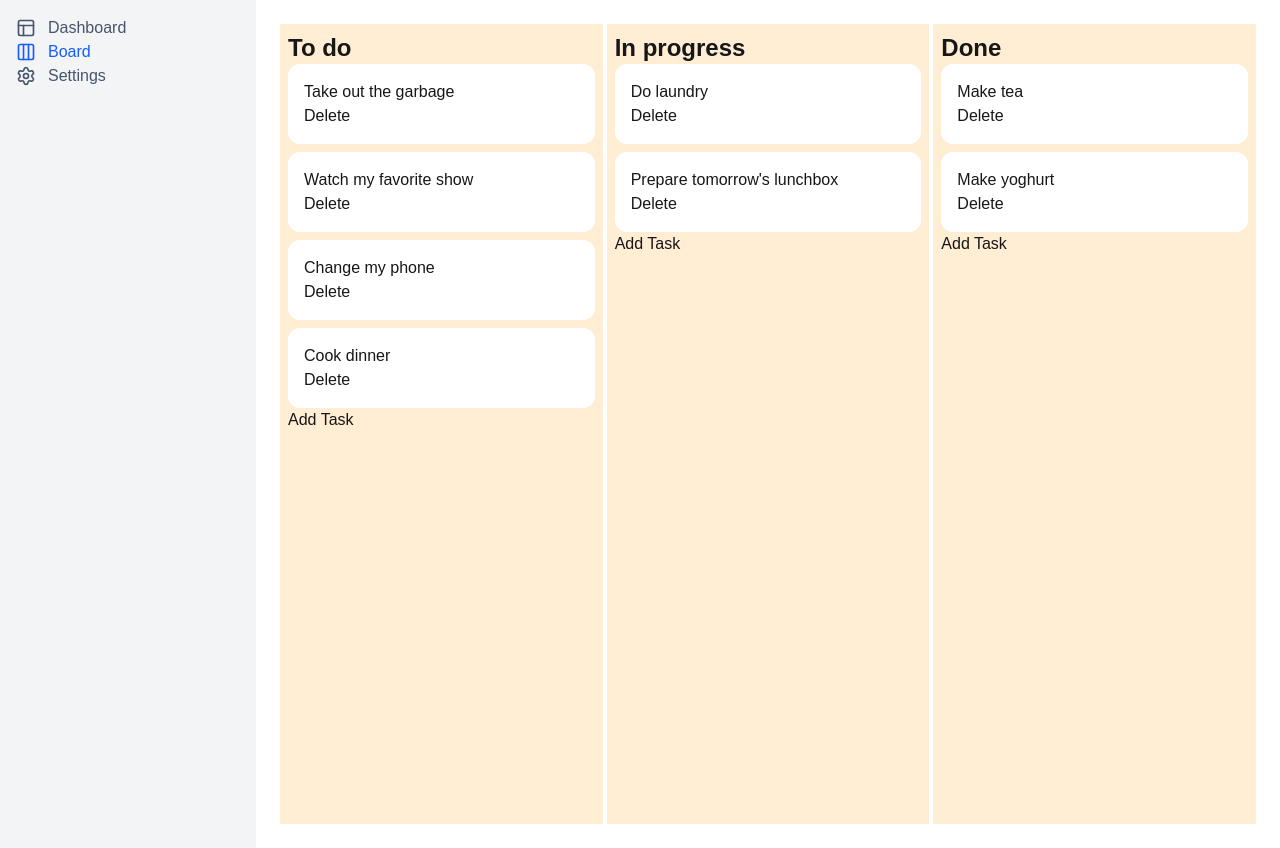
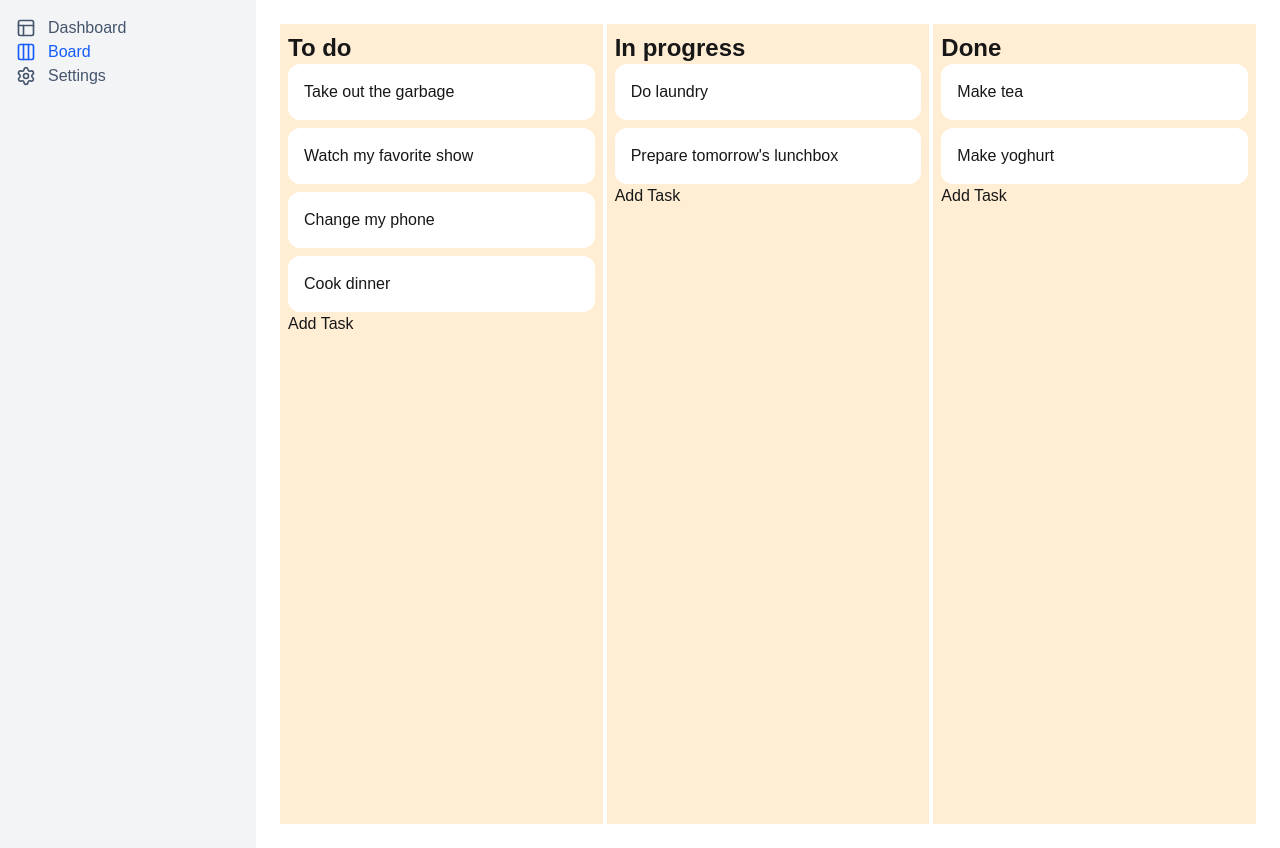
Before and after one commit to xixifish/project-tracker, a Next.js app: page /board in a window 1280 px wide. Built offline with nearby package versions, Linux system fonts and the light colour scheme.

Commit message:
feat: add editing task

```diff
--- a/src/app/board/page.tsx
+++ b/src/app/board/page.tsx
@@ -98,6 +98,20 @@ export default function Page() {
     setBoard(newState);
   }
 
+  function editTask(taskId: string, taskContent: string) {
+    const updatedTask: Task = {
+      id: taskId,
+      content: taskContent,
+    };
+
+    const newTasks: Record<string, Task> = {
+      ...board.tasks,
+      [taskId]: updatedTask,
+    };
+    const newState = { ...board, tasks: newTasks };
+    setBoard(newState);
+  }
+
   function deleteTask(columnId: string, taskId: string) {
     // Remove the task from the taskIds of the column
     const newTaskIds = [...board.columns[columnId].taskIds];
@@ -135,6 +149,7 @@ export default function Page() {
               column={column}
               tasks={tasks}
               addTask={addTask}
+              editTask={editTask}
               deleteTask={deleteTask}
             />
           );
--- a/src/components/Card.tsx
+++ b/src/components/Card.tsx
@@ -1,24 +1,73 @@
 import { Draggable } from "@hello-pangea/dnd";
 import { Task } from "../types/types";
+import { useState } from "react";
 
 type CardProps = {
   task: Task;
   index: number;
+  editTask: (taskId: string, taskContent: string) => void;
   deleteTaskInColumn: (taskId: string) => void;
 };
 
-export default function Card({ task, index, deleteTaskInColumn }: CardProps) {
+export default function Card({
+  task,
+  index,
+  editTask,
+  deleteTaskInColumn,
+}: CardProps) {
+  // Card has two states
+  const [isEditing, setIsEditing] = useState(false);
+  // Task Content
+  const [taskContent, setTaskContent] = useState(task.content);
+
   return (
     <Draggable draggableId={task.id} index={index}>
-      {(provided, snapshot) => (
+      {(provided, _snapshot) => (
         <div
-          className="flex-1 bg-white p-4 rounded-xl"
+          className="relative items-center bg-white p-4 rounded-xl group"
           ref={provided.innerRef}
           {...provided.draggableProps}
           {...provided.dragHandleProps}
         >
-          <div>{task.content}</div>
-          <button onClick={() => deleteTaskInColumn(task.id)}>Delete</button>
+          {isEditing ? (
+            <div>
+              <input
+                type="text"
+                onChange={(e) => setTaskContent(e.target.value)}
+                value={taskContent}
+              />
+              <div>
+                <button
+                  onClick={() => {
+                    editTask(task.id, taskContent);
+                    setIsEditing(false);
+                  }}
+                >
+                  Save
+                </button>
+                <button
+                  onClick={() => {
+                    setIsEditing(false);
+                    setTaskContent(task.content);
+                  }}
+                >
+                  Cancel
+                </button>
+              </div>
+            </div>
+          ) : (
+            <div className="flex">{task.content}</div>
+          )}
+          <div className="absolute top-0.5 right-1 hidden group-hover:flex">
+            <button
+              onClick={() => {
+                setIsEditing(true);
+              }}
+            >
+              Edit
+            </button>
+            <button onClick={() => deleteTaskInColumn(task.id)}>Delete</button>
+          </div>
         </div>
       )}
     </Draggable>
--- a/src/components/Column.tsx
+++ b/src/components/Column.tsx
@@ -14,6 +14,7 @@ export default function Column({
   column,
   tasks,
   addTask,
+  editTask,
   deleteTask,
 }: ColumnProps) {
   const [taskContent, setTaskContent] = useState("");
@@ -27,7 +28,7 @@ export default function Column({
     <div className="flex-1 bg-orange-100 p-2">
       <h1 className="text-2xl font-bold">{column.title}</h1>
       <Droppable droppableId={column.id}>
-        {(provided, snapshot) => (
+        {(provided, _snapshot) => (
           <ul
             className="flex flex-col gap-2"
             ref={provided.innerRef}
@@ -42,6 +43,7 @@ export default function Column({
                   key={task.id}
                   task={task}
                   index={index}
+                  editTask={editTask}
                   deleteTaskInColumn={deleteTaskInColumn}
                 />
               </li>
```
